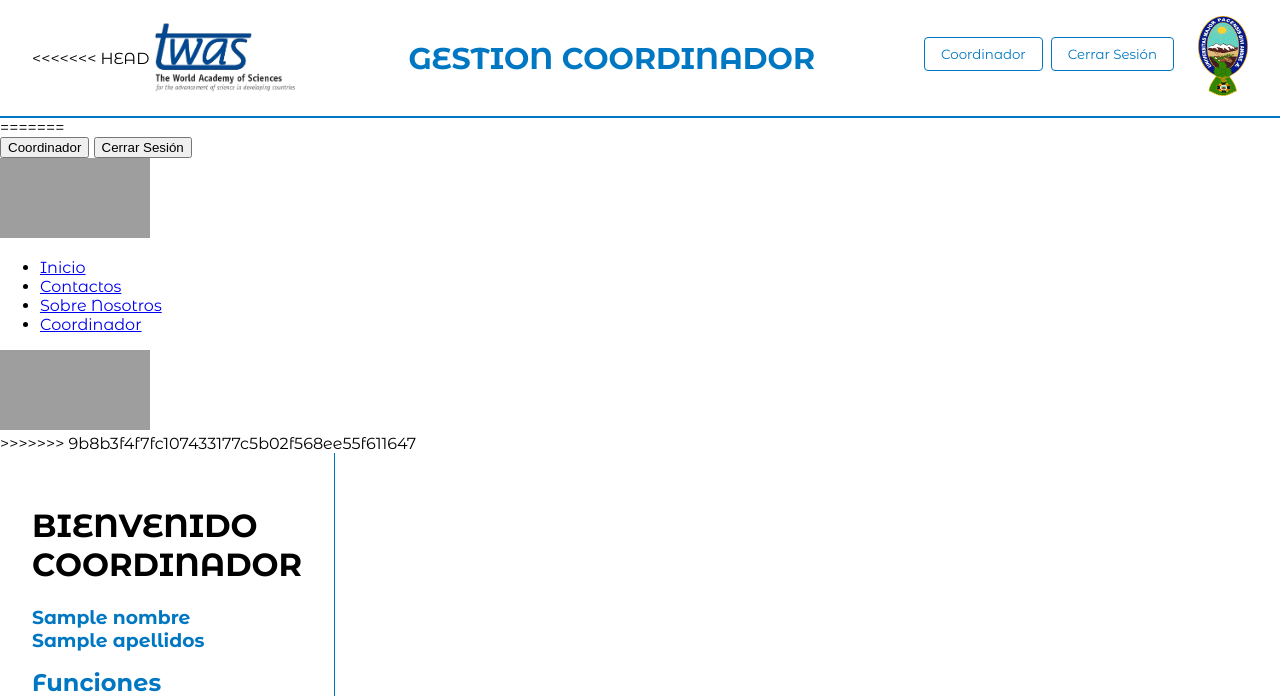
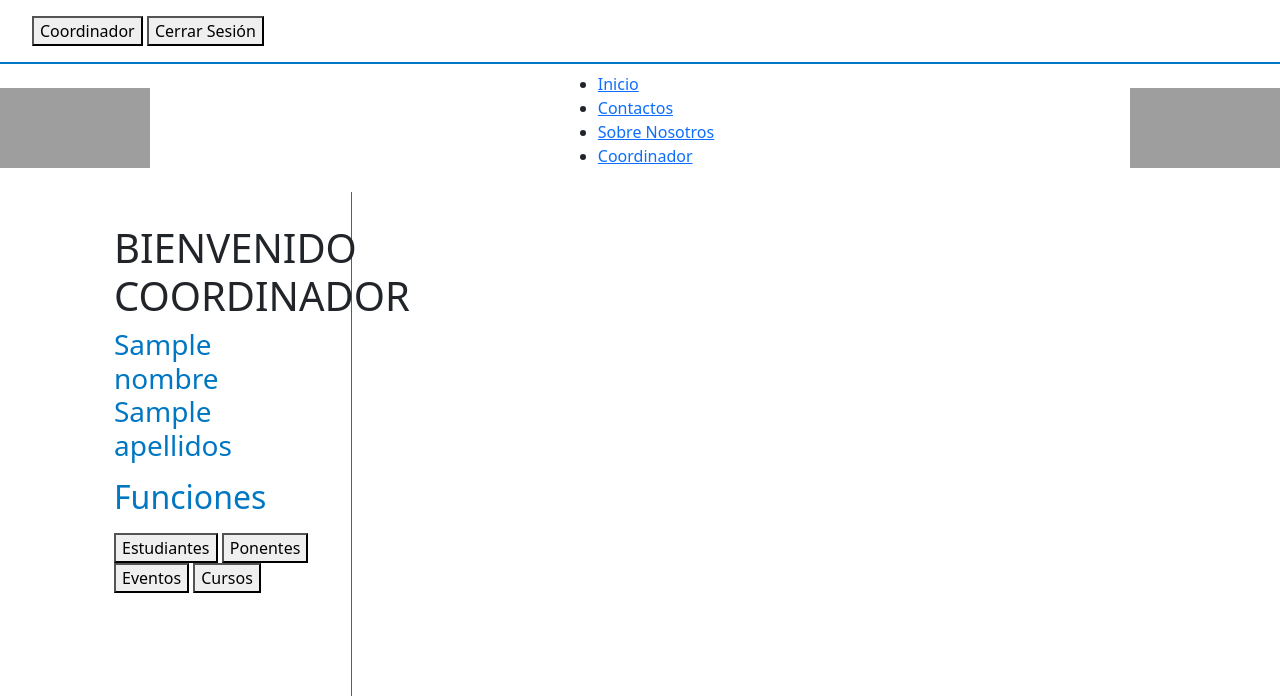
Before and after one commit to AlanMC7650/AplicacionCertificados, a Flask app: template app/templates/Coordinador/indexCoordinador.html in a window 1280 px wide. Shown: the top 696 px of the page. Run offline with Flask 3, Linux system fonts and the light colour scheme; the template is opened without the code that fills it: most values are stand-ins (such as "Sample title", 1, 10 or a date in 2020); grey boxes are pictures that could not be loaded.

Commit message:
preCoordinador

```diff
--- a/app/templates/Coordinador/indexCoordinador.html
+++ b/app/templates/Coordinador/indexCoordinador.html
@@ -6,28 +6,13 @@
     <title>Coordinador</title>
     <link href="https://fonts.googleapis.com/css2?family=Montserrat+Alternates:wght@400;600;700&display=swap" rel="stylesheet">
     <link rel="stylesheet"href="{{ url_for('static', filename='css/Coordinador/styleCoordinador.css') }}" />
-    <!-- <link href="https://cdn.jsdelivr.net/npm/bootstrap@5.3.3/dist/css/bootstrap.min.css" rel="stylesheet"> -->
+    <!-- Bootstrap CSS , Formularios Emergentes -->
+    <link href="https://cdn.jsdelivr.net/npm/bootstrap@5.3.3/dist/css/bootstrap.min.css" rel="stylesheet">
 
   </head>
   <body>
     <header>
       <div class="top-bar">
-<<<<<<< HEAD
-        <div class="logo-back">
-          <img class="logo" src="../../static/images/TWAS_Logo.webp" />
-        </div>
-        <h1 class="titulo">GESTION COORDINADOR</h1>
-          <div class="acciones-derecha">
-            <div class="top-actions">
-              <button onclick="location.href='/estudiante'">Coordinador</button>
-              <button onclick="location.href='/logout'">Cerrar Sesión</button>
-            </div>
-            <div class="logou">
-              <img class="logo-umsa" src="../../static/images/umsalogo.webp" />
-            </div>
-          </div>
-        </div>
-=======
         <form action="/auth/logout" method="POST" >
           <button>Coordinador</button>
           <button type="submit">Cerrar Sesión</button>
@@ -51,7 +36,6 @@
           class="logo"
         />
       </nav>
->>>>>>> 9b8b3f4f7fc107433177c5b02f568ee55f611647
     </header>
 
     <main>
@@ -85,6 +69,8 @@
       }
 
     </script>
+    <!-- Bootstrap JS -->
+    <script src="https://cdn.jsdelivr.net/npm/bootstrap@5.3.0/dist/js/bootstrap.bundle.min.js"></script>
 
   </body>
 </html>
```
Also changed, not shown: app/templates/Coordinador/partials/estudiantes.html (+9 -12 lines).
